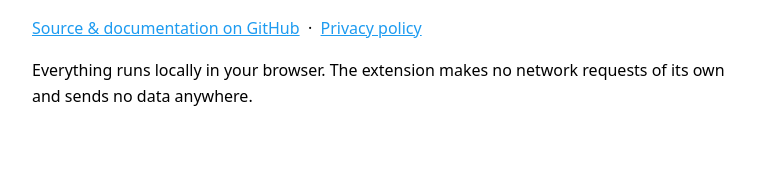
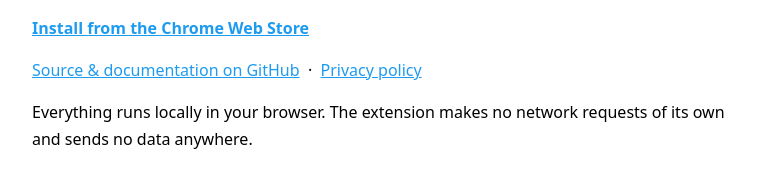
Before and after one commit to MrOplus/x-interceptor, a browser extension: page docs/index.html in a window 1280 px wide. Shown: the part 189-376 px from the top of the page, without its empty margins (248-1022 px from the left). Drawn offline with Linux system fonts and the light colour scheme.

Commit message:
Docs: add Chrome Web Store install link to README and landing page

```diff
--- a/docs/index.html
+++ b/docs/index.html
@@ -25,6 +25,11 @@
       and account data, and filters unwanted posts before they render.
     </p>
     <p>
+      <a href="https://chromewebstore.google.com/detail/kdhclnfedoikiepdjnlebkhjaojhglcl"
+        ><strong>Install from the Chrome Web Store</strong></a
+      >
+    </p>
+    <p>
       <a href="https://github.com/MrOplus/x-interceptor">Source &amp; documentation on GitHub</a>
       &nbsp;·&nbsp;
       <a href="./privacy.html">Privacy policy</a>
```
Also changed, not shown: README.md.
